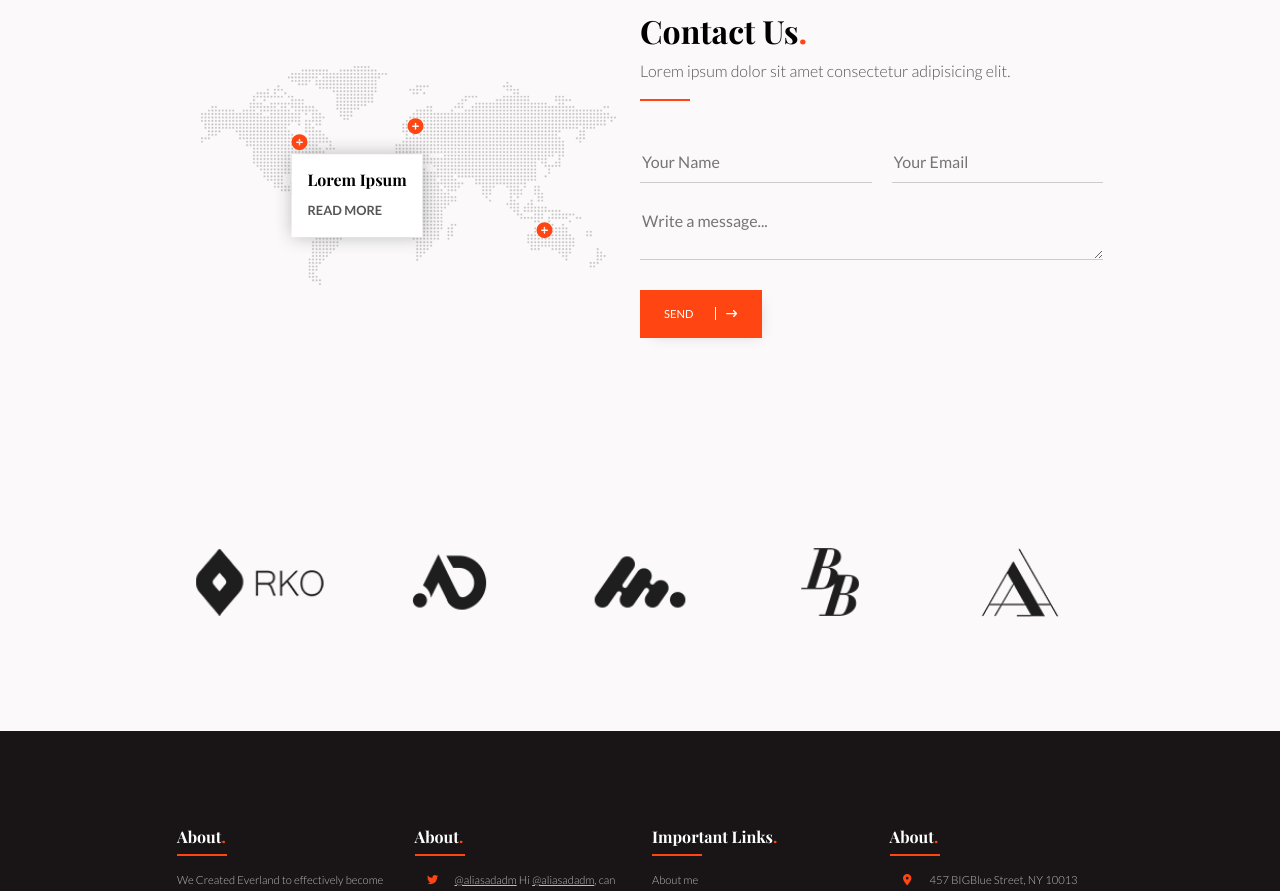
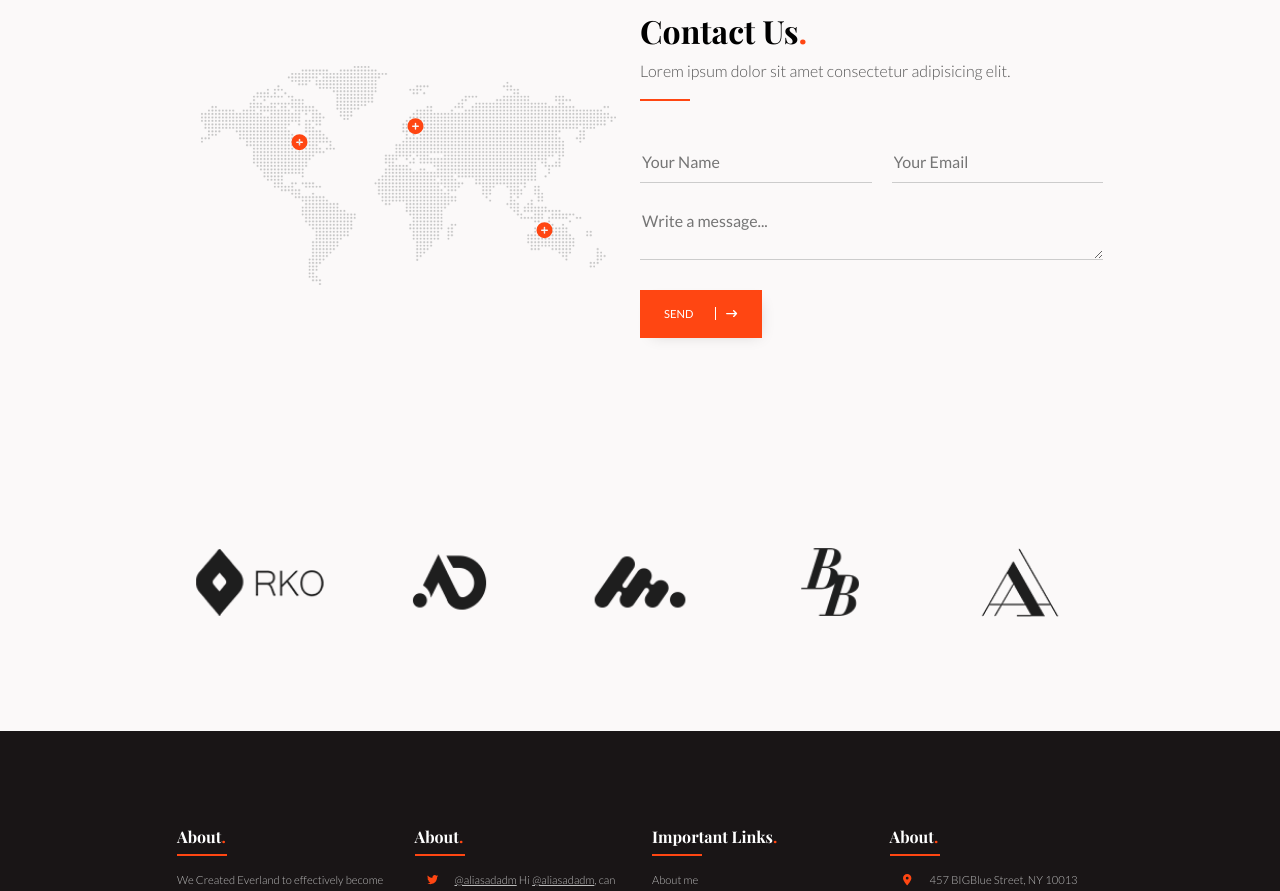
Before and after one commit to Roberto-Larivera/proj-html-vuejs, a Vue app: page / in a window 1280 px wide. Shown: the part 4920-5811 px from the top of the page. Built offline with nearby package versions, Linux system fonts and the light colour scheme.

Commit message:
fix mod MainSectionContact + fix MainCard

```diff
--- a/src/components/Main/MainCard.vue
+++ b/src/components/Main/MainCard.vue
@@ -28,8 +28,8 @@ export default {
 <template>
   <div class="my_card p-3 d-flex flex-column align-items-center">
     <div class="my_card-img mb-4">
-      <img :src="urlImage" alt="placeholder-img-150" v-if="srcImage == null">
-      <img :src="`../../../public/svg/${srcImage}`" :alt="title" v-else>
+      <img class="w-100" :src="urlImage" alt="placeholder-img-150" v-if="srcImage == null">
+      <img class="w-100" :src="`../../../public/svg/${srcImage}`" :alt="title" v-else>
 
 
 
--- a/src/components/Main/MainSectionContact.vue
+++ b/src/components/Main/MainSectionContact.vue
@@ -1,4 +1,5 @@
 <script>
+import { store } from '../../store'
 import SectionTitle from '../All/SectionTitle.vue'
 import AllButton from '../All/AllButton.vue'
 export default {
@@ -9,9 +10,25 @@ export default {
   },
   data() {
     return {
+      store
+    }
+  },
+  methods: {
+    menuInfoOpen(item, x) {
+      if (this.contacts[this.contactActive].messages[this.currentMessage].statusMenu == true && this.contacts[this.contactActive].messages[this.currentMessage] != item) {
+        this.contacts[this.contactActive].messages[this.currentMessage].statusMenu = false;
+        item.statusMenu = !item.statusMenu
+      }
+      else if (this.contacts[this.contactActive].messages[this.currentMessage] == item) {
+        item.statusMenu = !item.statusMenu
+      }
+      else {
+        item.statusMenu = !item.statusMenu
+      }
+      this.currentMessage = x;
 
     }
-  }
+  },
 
 }
 </script>
@@ -28,25 +45,22 @@ export default {
               <img class="w-100" src="../../assets/img/h1-contact-rev-01.png">
               <div class="w-100 h-100 position-absolute top-50 start-50 translate-middle">
 
-                <span id="icon_plus-1" class="icon_plus p-2 position-absolute">
+                <template v-for="element,index in store.mainContactList ">
+                  <span :id="`icon_plus-${index}`" class="icon_plus p-2 position-absolute" @mouseover="element.status = true" @mouseleave="element.status = false">
+                    <span class="position-relative z-1">
                       <font-awesome-icon icon="fa-solid fa-circle-plus" />
-                  <div class="box-info p-3">
+                    </span>
+                    <div class="box-info p-3 position-relative" v-if="element.status">
                       <h6>
-                      Lorem ipsum
+                        {{element.title}}
+
                       </h6>
                       <a class="my_links" href="#nogo">
                         read more
                       </a>
                     </div>
                   </span>
-
-                <span id="icon_plus-2" class="icon_plus p-2 position-absolute">
-                  <font-awesome-icon icon="fa-solid fa-circle-plus" />
-                </span>
-
-                <span id="icon_plus-3" class="icon_plus p-2 position-absolute">
-                  <font-awesome-icon icon="fa-solid fa-circle-plus" />
-                </span>
+                </template>
 
               </div>
             </div>
@@ -81,26 +95,29 @@ export default {
   .icon_plus {
     color: $text_color-8;
     font-size: 1rem;
-
-    &#icon_plus-1 {
+    span{
+      z-index: 1;
+    }
+    &#icon_plus-0 {
       top: 30%;
       left: 23%;
     }
 
-    &#icon_plus-2 {
+    &#icon_plus-1 {
       top: 24%;
       left: 48%;
     }
 
-    &#icon_plus-3 {
+    &#icon_plus-2 {
       top: 63%;
       left: 76%;
     }
 
     .box-info {
       background-color: $background_color-1;
-
+      width: 250px;
       box-shadow: 0px 0px 17px 0px $background_color-11;
+      z-index: 3;
 
       a.my_links {
         @include link_default;
--- a/src/components/Main/MainSectionTestimonials.vue
+++ b/src/components/Main/MainSectionTestimonials.vue
@@ -73,7 +73,7 @@ export default {
       let iFrame = 100 / this.mainTestimonialsList.length
       let duble = (iFrame) * this.mainTestimonialsCurrent
       duble = iFrame + duble
-      console.log(duble)
+      //console.log(duble)
       return duble
     }
   }
--- a/src/store.js
+++ b/src/store.js
@@ -40,6 +40,22 @@ export const store = reactive({
       status: false
     },
   ],
+
+  // MainSectionContact
+  mainContactList: [
+    {
+      title: 'New York Coaching',
+      status: false
+    },
+    {
+      title: 'London Coaching',
+      status: false
+    },
+    {
+      title: 'Melbourne Coaching',
+      status: false
+    }
+  ],
   // FooterSectionLinks
   footerLinks: [
     {
```
Lines whose indentation alone changed are shown as unchanged.
